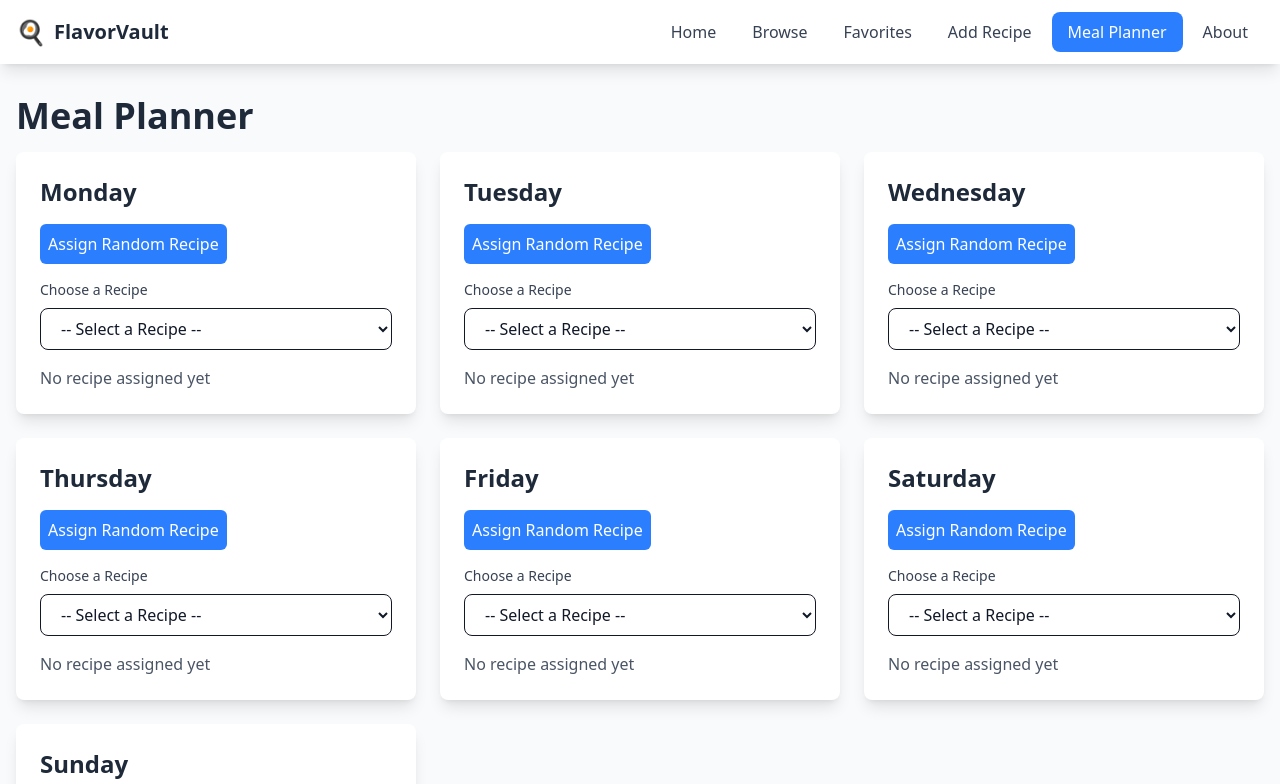
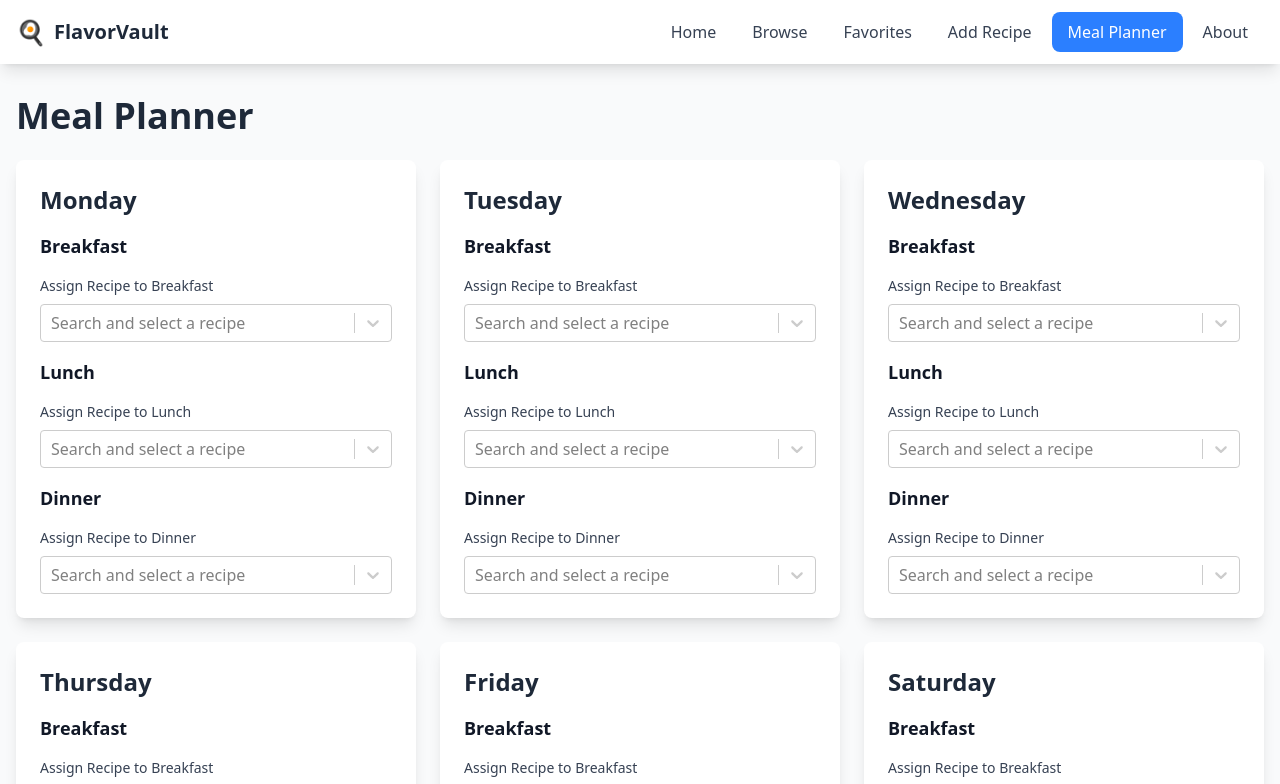
Before and after one commit to Nang-Socheat/flavorvault, a React (Vite) app: page /meal-planner in a window 1280 px wide. Shown: the top 784 px of the page. Built offline with nearby package versions, Linux system fonts and the light colour scheme.

Commit message:
Meal Planner

```diff
--- a/package.json
+++ b/package.json
@@ -12,7 +12,8 @@
   "dependencies": {
     "react": "^19.2.0",
     "react-dom": "^19.2.0",
-    "react-router-dom": "^7.9.6"
+    "react-router-dom": "^7.9.6",
+    "react-select": "^5.10.2"
   },
   "devDependencies": {
     "@eslint/js": "^9.39.1",
--- a/src/pages/MealPlanner.jsx
+++ b/src/pages/MealPlanner.jsx
@@ -1,109 +1,110 @@
 import { useState, useEffect } from 'react';
-import { useApp } from '../context/AppContext';  // Import context for recipes and functions
+import { useApp } from '../context/AppContext';
 import RecipeCard from '../components/RecipeCard';
+import Select from 'react-select';
 
 const MealPlanner = () => {
-  const { recipes, getRecipeById, getMealPlan, saveMealPlan } = useApp();  // Get the necessary functions and data from context
+  const { recipes, getRecipeById, getMealPlan, saveMealPlan } = useApp();
   const [mealPlan, setMealPlan] = useState({
-    Monday: null,
-    Tuesday: null,
-    Wednesday: null,
-    Thursday: null,
-    Friday: null,
-    Saturday: null,
-    Sunday: null,
+    Monday: { breakfast: [], lunch: [], dinner: [] },
+    Tuesday: { breakfast: [], lunch: [], dinner: [] },
+    Wednesday: { breakfast: [], lunch: [], dinner: [] },
+    Thursday: { breakfast: [], lunch: [], dinner: [] },
+    Friday: { breakfast: [], lunch: [], dinner: [] },
+    Saturday: { breakfast: [], lunch: [], dinner: [] },
+    Sunday: { breakfast: [], lunch: [], dinner: [] },
   });
 
-  // Save the updated meal plan to localStorage when it changes
-  useEffect(() => {
-    console.log("Saving meal plan to localStorage:", mealPlan);
-    saveMealPlan(mealPlan);
-  }, [mealPlan, saveMealPlan]);
+  const [filteredRecipes, setFilteredRecipes] = useState(recipes);
 
-  // Load saved meal plan from localStorage on component mount
   useEffect(() => {
     const savedMealPlan = getMealPlan();
-    console.log("Loaded meal plan from localStorage:", savedMealPlan);
     if (savedMealPlan) {
       setMealPlan(savedMealPlan);
     }
   }, [getMealPlan]);
 
-  // Assign a random recipe to the day
-  const assignRandomRecipe = (day) => {
-    const randomRecipe = recipes[Math.floor(Math.random() * recipes.length)];
-    handleRecipeAssignment(day, randomRecipe.id);
+  useEffect(() => {
+    saveMealPlan(mealPlan);
+  }, [mealPlan, saveMealPlan]);
+
+  const handleSearch = (query) => {
+    const filtered = recipes.filter(recipe =>
+      recipe.title.toLowerCase().startsWith(query.toLowerCase())
+    );
+    setFilteredRecipes(filtered);
   };
 
-  // Assign a selected recipe to the day
-  const handleRecipeAssignment = (day, recipeId) => {
+  const handleRecipeAssignment = (day, meal, recipeId) => {
+    if (!mealPlan[day][meal].includes(recipeId)) {
+      setMealPlan(prev => ({
+        ...prev,
+        [day]: {
+          ...prev[day],
+          [meal]: [...prev[day][meal], recipeId],
+        },
+      }));
+    }
+  };
+
+  const handleRemoveRecipe = (day, meal, recipeId) => {
     setMealPlan(prev => ({
       ...prev,
-      [day]: recipeId,
+      [day]: {
+        ...prev[day],
+        [meal]: prev[day][meal].filter(id => id !== recipeId),
+      },
     }));
   };
 
-  // Remove the recipe for the day
-  const handleRemoveRecipe = (day) => {
-    setMealPlan(prev => ({
-      ...prev,
-      [day]: null,
-    }));
+  const handleRecipeSelection = (selectedOption, day, meal) => {
+    if (selectedOption) {
+      handleRecipeAssignment(day, meal, selectedOption.value);
+    }
   };
+
+  const recipeOptions = filteredRecipes.map((recipe) => ({
+    value: recipe.id,
+    label: recipe.title,
+  }));
 
   return (
     <div className="container mx-auto px-4 py-8">
       <h1 className="text-4xl font-bold text-gray-800 mb-4">Meal Planner</h1>
-      <div className="grid grid-cols-1 md:grid-cols-2 lg:grid-cols-3 gap-6">
+
+      <div className="grid grid-cols-1 md:grid-cols-2 lg:grid-cols-3 gap-6 mt-6">
         {Object.keys(mealPlan).map((day) => (
           <div key={day} className="bg-white p-6 rounded-lg shadow-lg">
             <h2 className="text-2xl font-bold text-gray-800">{day}</h2>
 
-            {/* Button to assign random recipe */}
-            <button
-              onClick={() => assignRandomRecipe(day)}
-              className="bg-blue-500 text-white p-2 rounded-md mt-4"
-            >
-              Assign Random Recipe
-            </button>
+            {['breakfast', 'lunch', 'dinner'].map((meal) => (
+              <div key={meal} className="mt-4">
+                <h3 className="text-lg font-semibold">{meal.charAt(0).toUpperCase() + meal.slice(1)}</h3>
 
-            {/* Dropdown to choose recipe */}
-            <div className="mt-4">
-              <label className="block text-sm font-medium text-gray-700 mb-2">
-                Choose a Recipe
-              </label>
-              <select
-                onChange={(e) => handleRecipeAssignment(day, e.target.value)}
-                value={mealPlan[day] || ""}
-                className="w-full px-4 py-2 border rounded-lg"
-              >
-                <option value="">-- Select a Recipe --</option>
-                {recipes.map((recipe) => (
-                  <option key={recipe.id} value={recipe.id}>
-                    {recipe.title}
-                  </option>
+                <label className="block text-sm font-medium text-gray-700 mb-2 mt-4">
+                  Assign Recipe to {meal.charAt(0).toUpperCase() + meal.slice(1)}
+                </label>
+                <Select
+                  options={recipeOptions}
+                  onChange={(selectedOption) => handleRecipeSelection(selectedOption, day, meal)}
+                  placeholder="Search and select a recipe"
+                  onInputChange={handleSearch}
+                  isSearchable={true}
+                />
+
+                {mealPlan[day][meal].map((recipeId) => (
+                  <div key={recipeId} className="mt-4">
+                    <RecipeCard recipe={getRecipeById(recipeId)} />
+                    <button
+                      onClick={() => handleRemoveRecipe(day, meal, recipeId)}
+                      className="mt-2 text-red-500"
+                    >
+                      Remove Recipe
+                    </button>
+                  </div>
                 ))}
-              </select>
-            </div>
-
-            {/* Display selected recipe */}
-            {mealPlan[day] ? (
-              <div className="mt-4">
-                <p>Recipe ID: {mealPlan[day]}</p>
-                <button
-                  onClick={() => handleRemoveRecipe(day)}
-                  className="mt-2 text-red-500"
-                >
-                  Remove Recipe
-                </button>
-                <div>
-                  {/* Display recipe details */}
-                  <RecipeCard recipe={getRecipeById(mealPlan[day])} />
-                </div>
               </div>
-            ) : (
-              <p className="mt-4 text-gray-600">No recipe assigned yet</p>
-            )}
+            ))}
           </div>
         ))}
       </div>
```
Also changed, not shown: 1 other file (tests, documents, lock files or other folders).
